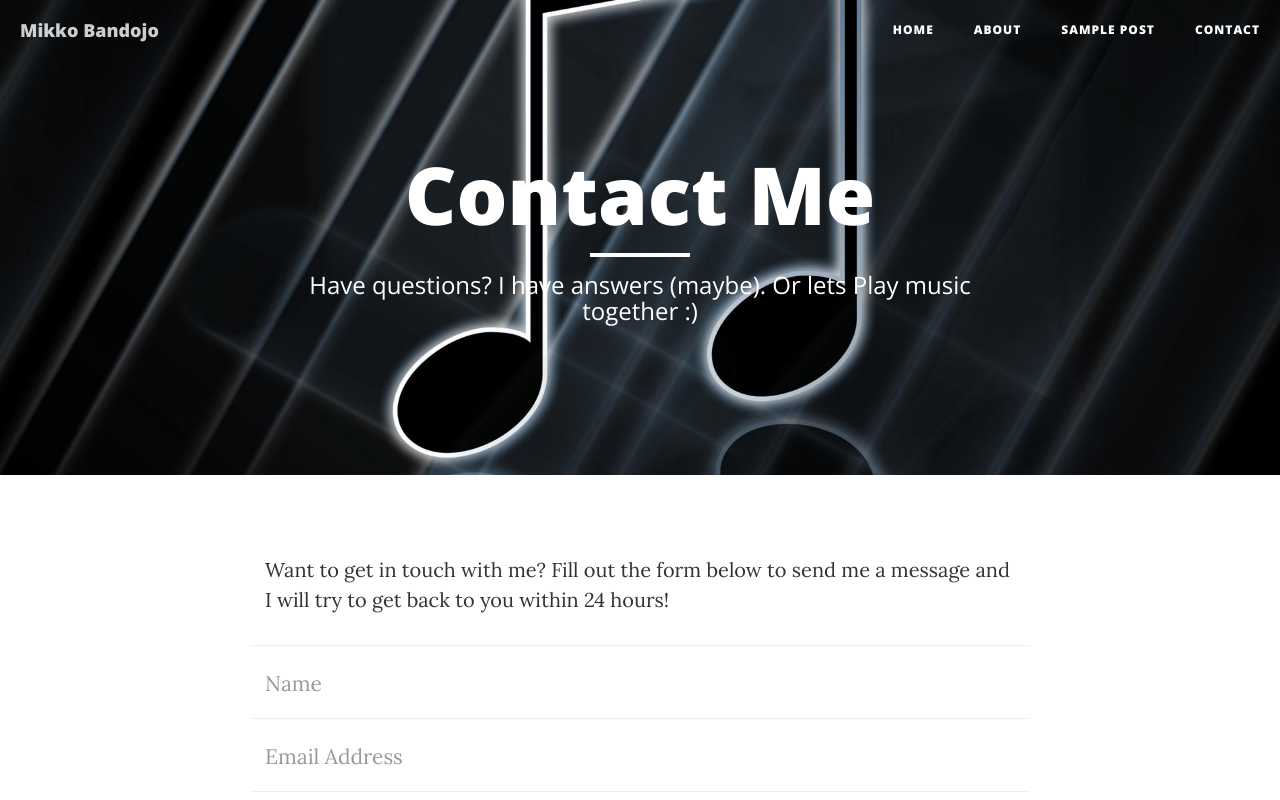
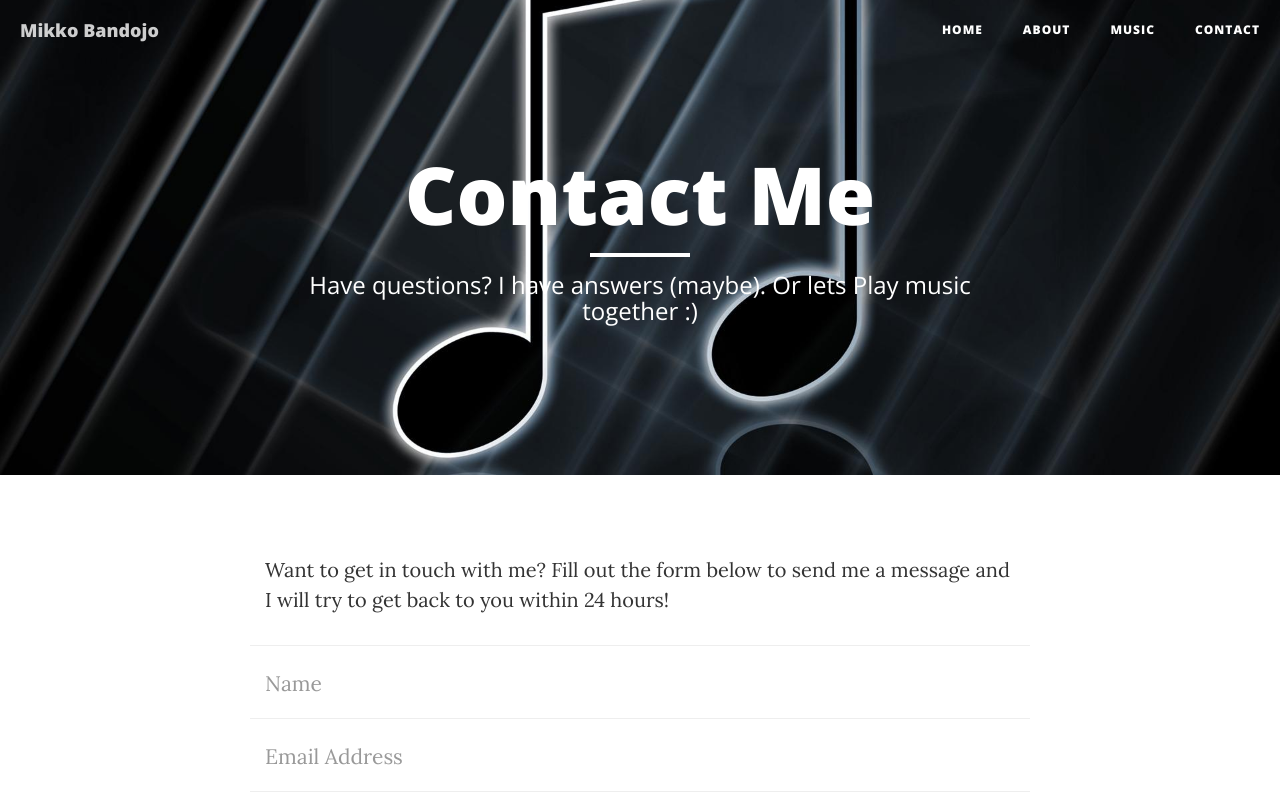
Before and after one commit to necoleespanola/blogg, a website: page contact.html in a window 1280 px wide. Shown: the top 800 px of the page. Drawn offline with nearby package versions, Linux system fonts and the light colour scheme.

Commit message:
Update contact.html

```diff
--- a/contact.html
+++ b/contact.html
@@ -55,7 +55,7 @@
                         <a href="about.html">About</a>
                     </li>
                     <li>
-                        <a href="post.html">Sample Post</a>
+                        <a href="post.html">Music</a>
                     </li>
                     <li>
                         <a href="contact.html">Contact</a>
```
